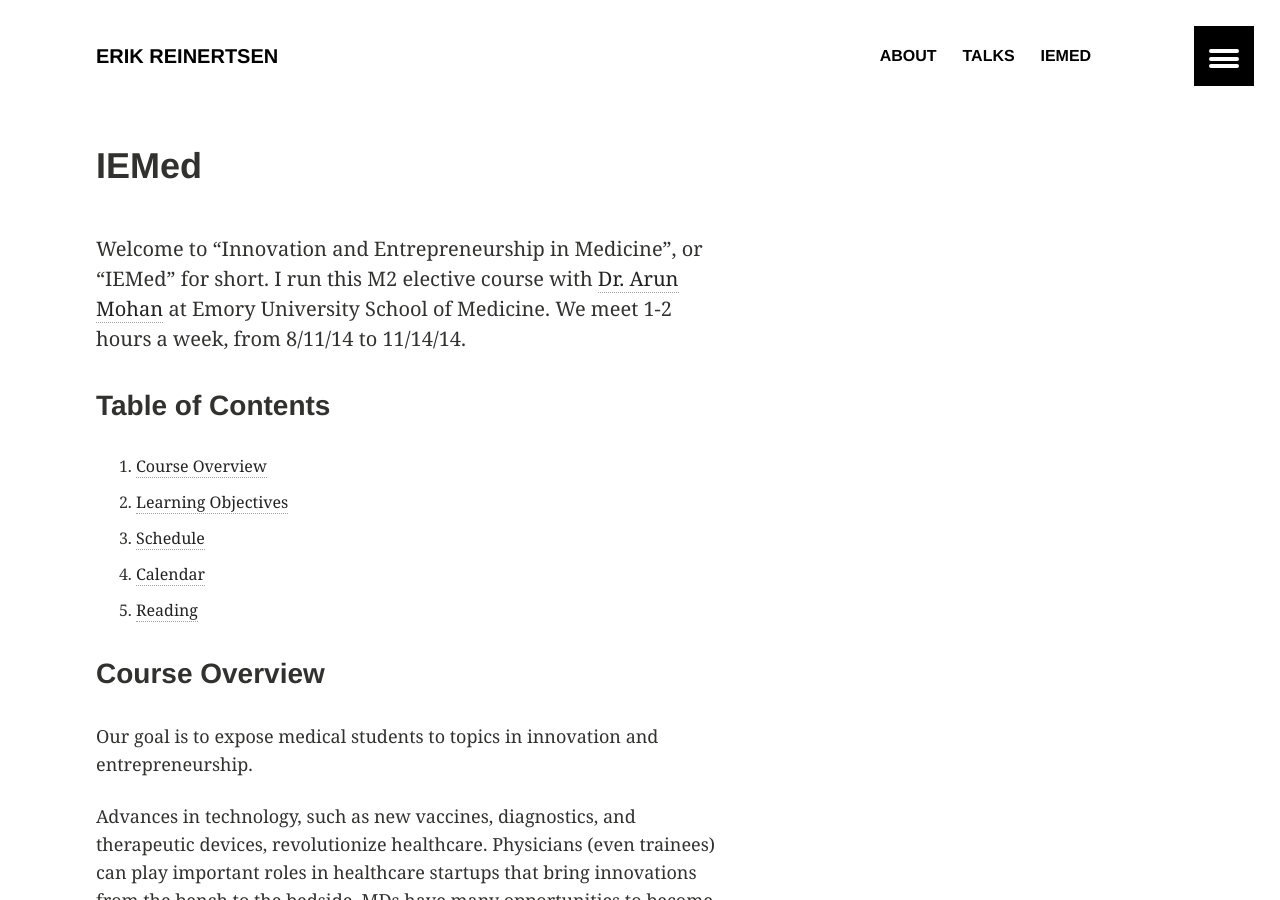
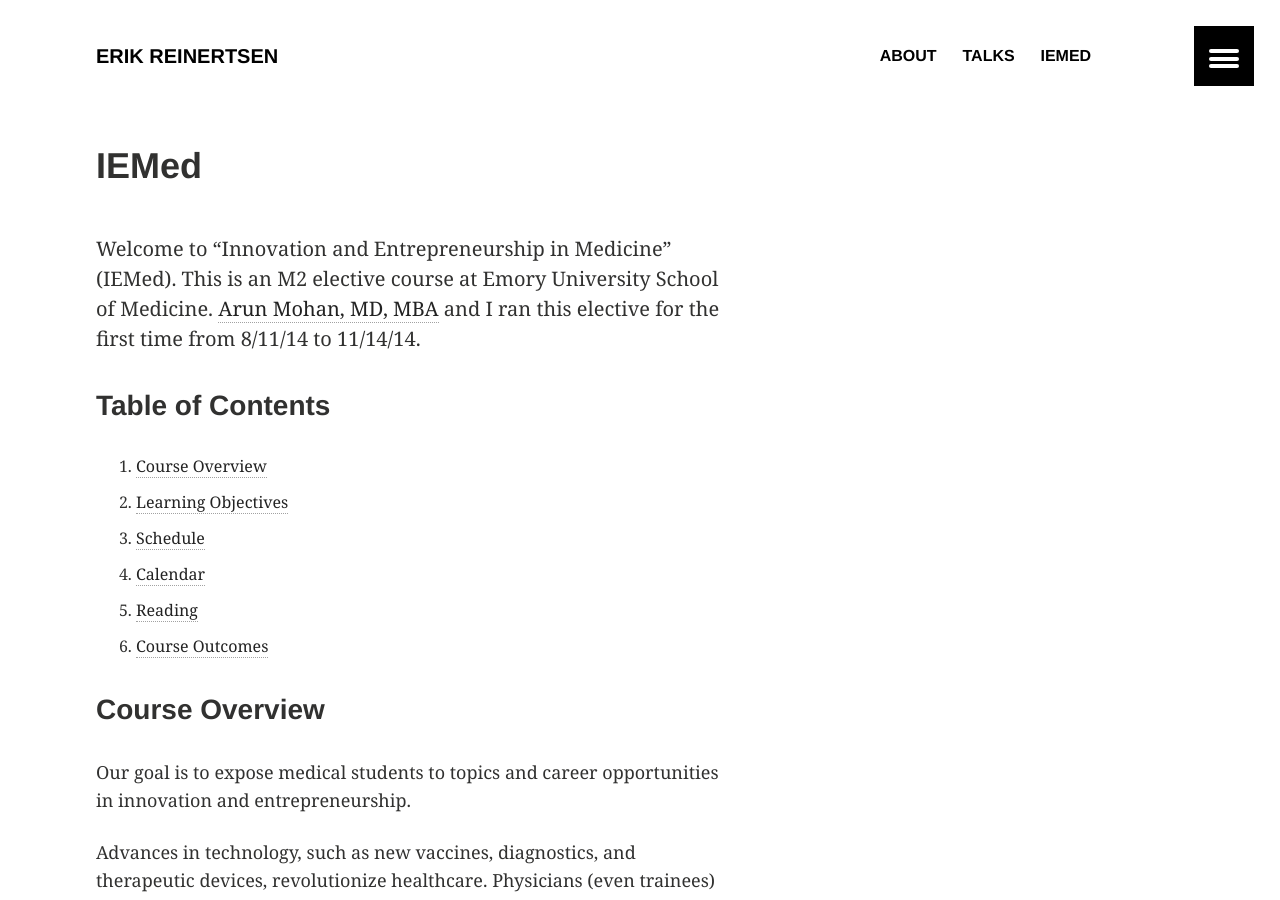
Before and after one commit to erikr/erikr.github.io, a Jekyll site: the page built from iemed.md, in a window 1280 px wide and 900 px high. Built offline with Jekyll 4.4.1, drawn with Linux system fonts in a browser that asks for light colours; nearby versions of some CDN libraries; some of the changed text lies outside the part shown.

Commit message:
updated IEMED

```diff
--- a/iemed.md
+++ b/iemed.md
@@ -4,7 +4,7 @@
 title: "IEMed"
 ---
 
-Welcome to "Innovation and Entrepreneurship in Medicine", or "IEMed" for short. I run this M2 elective course with [Dr. Arun Mohan](http://apollomd.com/emergency-department-management/emergency-medicine-management/leadership/arun-mohan-md/) at Emory University School of Medicine. We meet 1-2 hours a week, from 8/11/14 to 11/14/14.
+Welcome to "Innovation and Entrepreneurship in Medicine" (IEMed). This is an M2 elective course at Emory University School of Medicine. [Arun Mohan, MD, MBA](http://apollomd.com/emergency-department-management/emergency-medicine-management/leadership/arun-mohan-md/) and I ran this elective for the first time from 8/11/14 to 11/14/14.
 
 ###Table of Contents
 
@@ -13,12 +13,13 @@
 3. [Schedule](#schedule)
 4. [Calendar](#calendar)
 5. [Reading](#reading)
+6. [Course Outcomes](#outcomes)
 
 <a name="overview"></a>
 
 ###Course Overview
 
-Our goal is to expose medical students to topics in innovation and entrepreneurship.
+Our goal is to expose medical students to topics and career opportunities in innovation and entrepreneurship.
 
 Advances in technology, such as new vaccines, diagnostics, and therapeutic devices, revolutionize healthcare. Physicians (even trainees) can play important roles in healthcare startups that bring innovations from the bench to the bedside. MDs have many opportunities to become or work with technology innovators and/or entrepreneurs.
 
@@ -55,13 +56,7 @@
 Funding startups & VC 1	 							| Spence McLellan 		| Wed 10/29 at 11 am| SoM A169
 Drug development & commercialization	| Dennis Liotta PhD 	| Mon 11/3 at 1 pm | SoM 353A
 Funding startups & VC 2	 							| Tom Callaway MD/MBA | Wed 11/5 at 11 am | SoM 178P
-Academic entrepreneurship							| Arun Mohan MD/MBA		| Fri 11/14 at 1 pm | SoM TBD
-
-<a name="calendar"></a>
-
-###Calendar
-
-<iframe src="https://www.google.com/calendar/embed?src=3p4leat7h2r56vqnkbujth4qvc%40group.calendar.google.com&ctz=America/New_York" style="border: 0" width="800" height="600" frameborder="0" scrolling="no"></iframe>
+Careers in health innovation					| Arun Mohan MD/MBA		| Fri 11/14 at 1 pm | SoM 353A
 
 <a name="reading"></a>
 
@@ -88,4 +83,10 @@
 	+ 9 - [A personal account of translating discoveries in an academic lab](http://www.nature.com/nbt/journal/v31/n6/full/nbt.2609.html) by Robert Langer
 11. 11/5, Funding startups & VC 2, Tom Callaway MD/MBA
 	+ 10 - [Ten Tips for Raising Startup Capital in Biotech](http://lifescivc.com/2013/09/ten-tips-for-raising-startup-capital-in-biotech/) by Bruce Booth
-12. 11/14, Academic entrepreneurship, Arun Mohan MD/MBA
+12. 11/14, Careers in health innovation, Arun Mohan MD/MBA
+
+<a name="outcomes"></a>
+
+###Course Outcomes
+
+So, how did the students rank the course? What can be improved? What will we do differently next year? Stay tuned... survey results pending.
```
